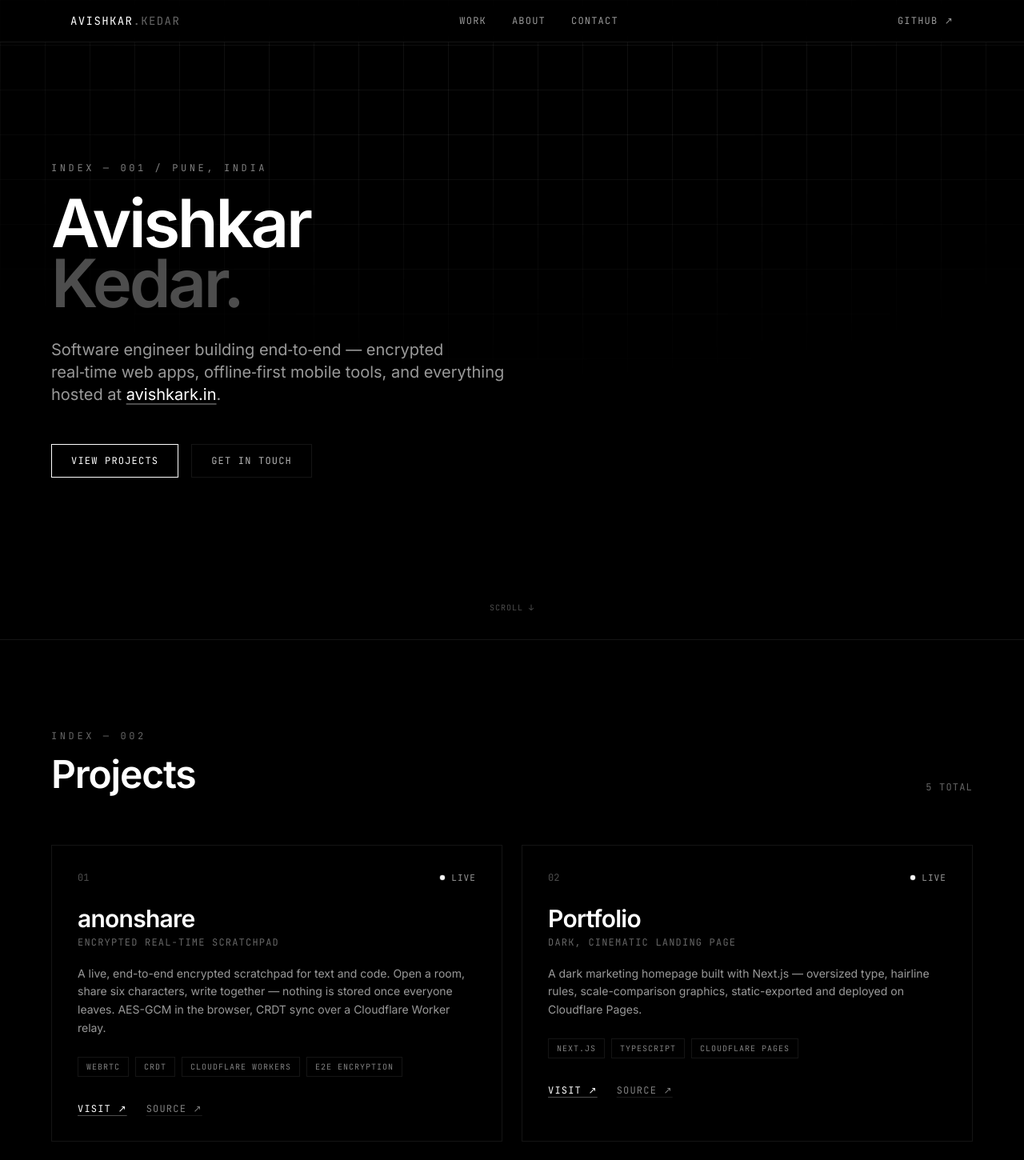
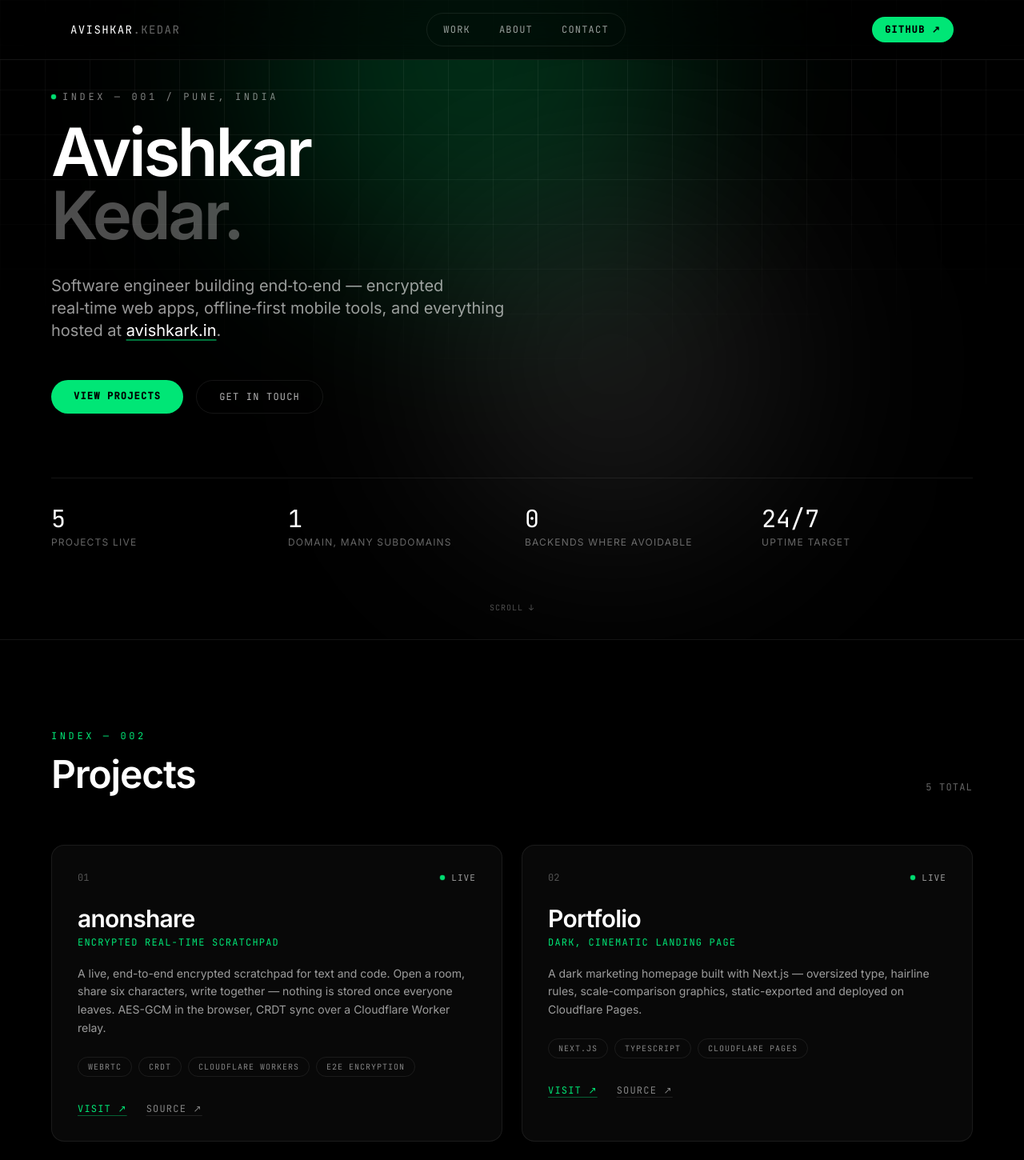
Before and after one commit to AvishkarKedar/index-projects, a React (Vite) app: page / in a window 1280 px wide. Shown: the top 1450 px of the page at 80% size. Built offline with nearby package versions, Linux system fonts and the light colour scheme; the HTML template or start-up script is replaced by a standard one.

Commit message:
Redesign in money.x.com-inspired style: gradient glows, staggered text reveals, animated counters, glass cards

```diff
--- a/src/components/About.tsx
+++ b/src/components/About.tsx
@@ -1,11 +1,12 @@
 import { motion } from 'framer-motion'
+import AnimatedNumber from './AnimatedNumber'
 
 export default function About() {
   return (
     <section id="about" className="border-b border-line px-6 py-28">
       <div className="mx-auto max-w-6xl grid gap-12 md:grid-cols-[1fr_2fr]">
         <div>
-          <p className="font-mono text-xs uppercase tracking-[0.3em] text-white/40">Index — 003</p>
+          <p className="font-mono text-xs uppercase tracking-[0.3em] text-money">Index — 003</p>
           <h2 className="mt-4 text-4xl font-semibold tracking-tight text-white sm:text-5xl">About</h2>
         </div>
         <motion.div
@@ -26,17 +27,28 @@ export default function About() {
             subdomains, deployed straight from GitHub.
           </p>
           <div className="grid grid-cols-2 gap-6 pt-6 sm:grid-cols-4">
-            {[
-              ['5', 'Projects shipped'],
-              ['1', 'Domain, many subdomains'],
-              ['0', 'Backends where avoidable'],
-              ['∞', 'Side projects queued'],
-            ].map(([n, l]) => (
-              <div key={l}>
-                <p className="font-mono text-3xl text-white">{n}</p>
-                <p className="mt-1 text-xs uppercase tracking-widest text-white/40">{l}</p>
-              </div>
-            ))}
+            <div>
+              <p className="font-mono text-3xl text-money">
+                <AnimatedNumber value={5} />
+              </p>
+              <p className="mt-1 text-xs uppercase tracking-widest text-white/40">Projects shipped</p>
+            </div>
+            <div>
+              <p className="font-mono text-3xl text-money">
+                <AnimatedNumber value={1} />
+              </p>
+              <p className="mt-1 text-xs uppercase tracking-widest text-white/40">Domain, many subdomains</p>
+            </div>
+            <div>
+              <p className="font-mono text-3xl text-money">
+                <AnimatedNumber value={0} />
+              </p>
+              <p className="mt-1 text-xs uppercase tracking-widest text-white/40">Backends where avoidable</p>
+            </div>
+            <div>
+              <p className="font-mono text-3xl text-white">∞</p>
+              <p className="mt-1 text-xs uppercase tracking-widest text-white/40">Side projects queued</p>
+            </div>
           </div>
         </motion.div>
       </div>
--- /dev/null
+++ b/src/components/AnimatedNumber.tsx
@@ -0,0 +1,21 @@
+import { useEffect, useRef } from 'react'
+import { useInView, useMotionValue, useSpring } from 'framer-motion'
+
+export default function AnimatedNumber({ value, suffix = '' }: { value: number; suffix?: string }) {
+  const ref = useRef<HTMLSpanElement>(null)
+  const isInView = useInView(ref, { once: true, margin: '-40px' })
+  const motionValue = useMotionValue(0)
+  const spring = useSpring(motionValue, { stiffness: 60, damping: 20 })
+
+  useEffect(() => {
+    if (isInView) motionValue.set(value)
+  }, [isInView, value, motionValue])
+
+  useEffect(() => {
+    return spring.on('change', (latest) => {
+      if (ref.current) ref.current.textContent = Math.round(latest).toString() + suffix
+    })
+  }, [spring, suffix])
+
+  return <span ref={ref}>0{suffix}</span>
+}
--- a/src/components/Footer.tsx
+++ b/src/components/Footer.tsx
@@ -2,7 +2,10 @@ export default function Footer() {
   return (
     <footer className="border-t border-line px-6 py-8">
       <div className="mx-auto flex max-w-6xl flex-col items-center justify-between gap-4 font-mono text-[11px] uppercase tracking-widest text-white/30 sm:flex-row">
-        <p>© {new Date().getFullYear()} Avishkar Kedar</p>
+        <p className="flex items-center gap-2">
+          <span className="h-1.5 w-1.5 rounded-full bg-money" />
+          © {new Date().getFullYear()} Avishkar Kedar
+        </p>
         <p>Built with React · Tailwind · Framer Motion</p>
       </div>
     </footer>
--- a/src/components/Hero.tsx
+++ b/src/components/Hero.tsx
@@ -1,59 +1,86 @@
 import { motion } from 'framer-motion'
+import RevealText from './RevealText'
 
 export default function Hero() {
   return (
     <section id="top" className="relative flex min-h-screen flex-col justify-center overflow-hidden border-b border-line px-6">
-      <div className="bg-grid bg-grid-fade pointer-events-none absolute inset-0" />
+      <div className="pointer-events-none absolute inset-0 overflow-hidden">
+        <div className="absolute -top-40 left-1/4 h-[32rem] w-[32rem] animate-blob rounded-full bg-money/20 blur-[120px]" />
+        <div className="absolute right-1/4 top-1/3 h-[26rem] w-[26rem] animate-blob rounded-full bg-white/10 blur-[120px] [animation-delay:4s]" />
+        <div className="bg-grid bg-grid-fade absolute inset-0" />
+      </div>
+
       <div className="relative mx-auto w-full max-w-6xl">
         <motion.p
           initial={{ opacity: 0, y: 12 }}
           animate={{ opacity: 1, y: 0 }}
           transition={{ duration: 0.6 }}
-          className="mb-6 font-mono text-xs uppercase tracking-[0.3em] text-white/50"
+          className="mb-6 flex items-center gap-2 font-mono text-xs uppercase tracking-[0.3em] text-white/50"
         >
+          <span className="h-1.5 w-1.5 animate-pulse-dot rounded-full bg-money" />
           Index — 001 / Pune, India
         </motion.p>
-        <motion.h1
-          initial={{ opacity: 0, y: 24 }}
-          animate={{ opacity: 1, y: 0 }}
-          transition={{ duration: 0.8, delay: 0.1, ease: 'easeOut' }}
-          className="text-[13vw] font-semibold leading-[0.9] tracking-tightest text-white sm:text-[8vw] lg:text-[6.5vw]"
-        >
-          Avishkar
+
+        <h1 className="text-[13vw] font-semibold leading-[0.9] tracking-tightest text-white sm:text-[8vw] lg:text-[6.5vw]">
+          <RevealText text="Avishkar" />
           <br />
-          <span className="text-white/30">Kedar.</span>
-        </motion.h1>
+          <span className="text-white/30">
+            <RevealText text="Kedar." delay={0.3} />
+          </span>
+        </h1>
+
         <motion.p
           initial={{ opacity: 0, y: 16 }}
           animate={{ opacity: 1, y: 0 }}
-          transition={{ duration: 0.7, delay: 0.35 }}
+          transition={{ duration: 0.7, delay: 0.7 }}
           className="mt-8 max-w-xl text-lg text-white/60 sm:text-xl"
         >
           Software engineer building end‑to‑end — encrypted real‑time web apps,
           offline‑first mobile tools, and everything hosted at{' '}
-          <a href="https://avishkark.in" className="text-white underline decoration-white/30 underline-offset-4 hover:decoration-white">
+          <a href="https://avishkark.in" className="text-white underline decoration-money/50 underline-offset-4 hover:decoration-money">
             avishkark.in
           </a>
           .
         </motion.p>
+
         <motion.div
           initial={{ opacity: 0 }}
           animate={{ opacity: 1 }}
-          transition={{ duration: 0.6, delay: 0.6 }}
+          transition={{ duration: 0.6, delay: 0.9 }}
           className="mt-12 flex flex-wrap gap-4"
         >
-          <a href="#projects" className="border border-white px-6 py-3 font-mono text-xs uppercase tracking-widest text-white transition-colors hover:bg-white hover:text-black">
+          <a href="#projects" className="rounded-full bg-money px-7 py-3 font-mono text-xs font-semibold uppercase tracking-widest text-black transition-transform hover:scale-105">
             View Projects
           </a>
-          <a href="#contact" className="border border-line px-6 py-3 font-mono text-xs uppercase tracking-widest text-white/70 transition-colors hover:border-white hover:text-white">
+          <a href="#contact" className="rounded-full border border-line px-7 py-3 font-mono text-xs uppercase tracking-widest text-white/70 transition-colors hover:border-white hover:text-white">
             Get in Touch
           </a>
         </motion.div>
+
+        <motion.div
+          initial={{ opacity: 0, y: 20 }}
+          animate={{ opacity: 1, y: 0 }}
+          transition={{ duration: 0.7, delay: 1.1 }}
+          className="mt-20 grid grid-cols-2 gap-8 border-t border-line pt-8 sm:grid-cols-4"
+        >
+          {[
+            ['5', 'projects live'],
+            ['1', 'domain, many subdomains'],
+            ['0', 'backends where avoidable'],
+            ['24/7', 'uptime target'],
+          ].map(([n, l]) => (
+            <div key={l}>
+              <p className="font-mono text-2xl text-white sm:text-3xl">{n}</p>
+              <p className="mt-1 text-xs uppercase tracking-widest text-white/40">{l}</p>
+            </div>
+          ))}
+        </motion.div>
       </div>
+
       <motion.div
         initial={{ opacity: 0 }}
         animate={{ opacity: 1 }}
-        transition={{ delay: 1, duration: 1 }}
+        transition={{ delay: 1.4, duration: 1 }}
         className="absolute bottom-8 left-1/2 -translate-x-1/2 font-mono text-[10px] uppercase tracking-widest text-white/30"
       >
         Scroll ↓
--- a/src/components/Nav.tsx
+++ b/src/components/Nav.tsx
@@ -12,15 +12,15 @@ export default function Nav() {
       initial={{ y: -40, opacity: 0 }}
       animate={{ y: 0, opacity: 1 }}
       transition={{ duration: 0.6, ease: 'easeOut' }}
-      className="fixed top-0 left-0 right-0 z-50 border-b border-line bg-black/70 backdrop-blur-md"
+      className="fixed top-0 left-0 right-0 z-50 border-b border-line bg-black/60 backdrop-blur-xl"
     >
       <div className="mx-auto flex max-w-6xl items-center justify-between px-6 py-4">
         <a href="#top" className="font-mono text-sm tracking-widest text-white">
           AVISHKAR<span className="text-white/40">.KEDAR</span>
         </a>
-        <nav className="hidden gap-8 font-mono text-xs uppercase tracking-widest text-white/60 sm:flex">
+        <nav className="hidden gap-1 rounded-full border border-line p-1 font-mono text-xs uppercase tracking-widest text-white/60 sm:flex">
           {links.map((l) => (
-            <a key={l.href} href={l.href} className="transition-colors hover:text-white">
+            <a key={l.href} href={l.href} className="rounded-full px-4 py-2 transition-colors hover:bg-white/10 hover:text-white">
               {l.label}
             </a>
           ))}
@@ -29,7 +29,7 @@ export default function Nav() {
           href="https://github.com/AvishkarKedar"
           target="_blank"
           rel="noreferrer"
-          className="font-mono text-xs uppercase tracking-widest text-white/60 transition-colors hover:text-white"
+          className="rounded-full bg-money px-4 py-2 font-mono text-xs font-semibold uppercase tracking-widest text-black transition-transform hover:scale-105"
         >
           GitHub ↗
         </a>
--- a/src/components/ProjectCard.tsx
+++ b/src/components/ProjectCard.tsx
@@ -5,29 +5,30 @@ import StatusDot from './StatusDot'
 export default function ProjectCard({ project, index }: { project: Project; index: number }) {
   return (
     <motion.article
-      initial={{ opacity: 0, y: 40 }}
+      initial={{ opacity: 0, y: 50 }}
       whileInView={{ opacity: 1, y: 0 }}
       viewport={{ once: true, margin: '-80px' }}
-      transition={{ duration: 0.6, delay: (index % 2) * 0.1, ease: 'easeOut' }}
-      className="group relative border border-line p-8 transition-colors hover:border-white/40"
+      whileHover={{ y: -6 }}
+      transition={{ duration: 0.6, delay: (index % 2) * 0.1, ease: [0.16, 1, 0.3, 1] }}
+      className="glass glow-border group relative rounded-2xl p-8"
     >
       <div className="mb-6 flex items-start justify-between">
         <span className="font-mono text-xs text-white/30">{String(index + 1).padStart(2, '0')}</span>
         <StatusDot status={project.status} />
       </div>
       <h3 className="text-2xl font-semibold tracking-tight text-white sm:text-3xl">{project.name}</h3>
-      <p className="mt-1 font-mono text-xs uppercase tracking-widest text-white/40">{project.tagline}</p>
+      <p className="mt-1 font-mono text-xs uppercase tracking-widest text-money">{project.tagline}</p>
       <p className="mt-5 text-sm leading-relaxed text-white/60">{project.description}</p>
       <div className="mt-6 flex flex-wrap gap-2">
         {project.tags.map((tag) => (
-          <span key={tag} className="border border-line px-2.5 py-1 font-mono text-[10px] uppercase tracking-widest text-white/50">
+          <span key={tag} className="rounded-full border border-line px-3 py-1 font-mono text-[10px] uppercase tracking-widest text-white/50">
             {tag}
           </span>
         ))}
       </div>
       <div className="mt-8 flex gap-6 font-mono text-xs uppercase tracking-widest">
         {project.live && (
-          <a href={project.live} target="_blank" rel="noreferrer" className="text-white underline decoration-white/30 underline-offset-4 hover:decoration-white">
+          <a href={project.live} target="_blank" rel="noreferrer" className="text-money underline decoration-money/40 underline-offset-4 hover:decoration-money">
             Visit ↗
           </a>
         )}
--- a/src/components/Projects.tsx
+++ b/src/components/Projects.tsx
@@ -7,7 +7,7 @@ export default function Projects() {
       <div className="mx-auto max-w-6xl">
         <div className="mb-16 flex items-end justify-between">
           <div>
-            <p className="font-mono text-xs uppercase tracking-[0.3em] text-white/40">Index — 002</p>
+            <p className="font-mono text-xs uppercase tracking-[0.3em] text-money">Index — 002</p>
             <h2 className="mt-4 text-4xl font-semibold tracking-tight text-white sm:text-5xl">Projects</h2>
           </div>
           <p className="hidden font-mono text-xs uppercase tracking-widest text-white/40 sm:block">
--- /dev/null
+++ b/src/components/RevealText.tsx
@@ -0,0 +1,29 @@
+import { motion } from 'framer-motion'
+
+export default function RevealText({
+  text,
+  className = '',
+  delay = 0,
+}: {
+  text: string
+  className?: string
+  delay?: number
+}) {
+  const words = text.split(' ')
+  return (
+    <span className={className}>
+      {words.map((word, i) => (
+        <span key={i} className="inline-block overflow-hidden pb-1 pr-[0.25em] align-bottom">
+          <motion.span
+            className="inline-block"
+            initial={{ y: '110%' }}
+            animate={{ y: 0 }}
+            transition={{ duration: 0.7, delay: delay + i * 0.06, ease: [0.16, 1, 0.3, 1] }}
+          >
+            {word}
+          </motion.span>
+        </span>
+      ))}
+    </span>
+  )
+}
--- a/src/components/StatusDot.tsx
+++ b/src/components/StatusDot.tsx
@@ -1,7 +1,7 @@
 import { ProjectStatus } from '../data/projects'
 
 const statusMap: Record<ProjectStatus, { color: string; label: string; pulse: boolean }> = {
-  live: { color: 'bg-white', label: 'Live', pulse: true },
+  live: { color: 'bg-money', label: 'Live', pulse: true },
   'in-progress': { color: 'bg-white/50', label: 'In Progress', pulse: false },
   maintenance: { color: 'bg-white/25', label: 'Maintenance', pulse: false },
 }
--- a/src/index.css
+++ b/src/index.css
@@ -24,8 +24,35 @@ body {
   mask-image: radial-gradient(ellipse 80% 60% at 50% 0%, #000 40%, transparent 100%);
 }
 
+.glass {
+  background: rgba(255, 255, 255, 0.03);
+  border: 1px solid rgba(255, 255, 255, 0.08);
+  backdrop-filter: blur(16px);
+}
+
+.glow-border {
+  position: relative;
+}
+.glow-border::before {
+  content: '';
+  position: absolute;
+  inset: 0;
+  padding: 1px;
+  border-radius: inherit;
+  background: linear-gradient(135deg, rgba(0, 230, 118, 0.6), rgba(255, 255, 255, 0.06));
+  -webkit-mask: linear-gradient(#000 0 0) content-box, linear-gradient(#000 0 0);
+  -webkit-mask-composite: xor;
+  mask-composite: exclude;
+  opacity: 0;
+  transition: opacity 0.35s ease;
+  pointer-events: none;
+}
+.glow-border:hover::before {
+  opacity: 1;
+}
+
 ::selection {
-  background: #ffffff;
+  background: #00e676;
   color: #000000;
 }
 
@@ -43,8 +70,8 @@ body {
 }
 
 @keyframes pulse-dot {
-  0%, 100% { opacity: 1; box-shadow: 0 0 0 0 rgba(255,255,255,0.4); }
-  50% { opacity: 0.6; box-shadow: 0 0 0 6px rgba(255,255,255,0); }
+  0%, 100% { opacity: 1; box-shadow: 0 0 0 0 rgba(0, 230, 118, 0.45); }
+  50% { opacity: 0.6; box-shadow: 0 0 0 6px rgba(0, 230, 118, 0); }
 }
 .animate-pulse-dot {
   animation: pulse-dot 2s ease-in-out infinite;
```
Also changed, not shown: src/components/Contact.tsx (+19 -6 lines), tailwind.config.ts (+14 -0 lines).
